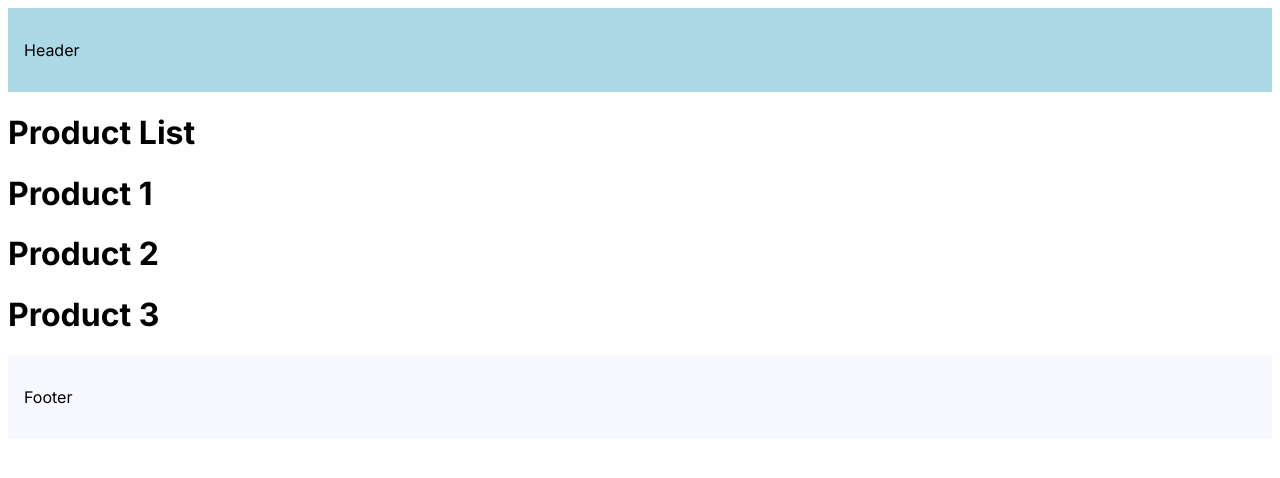
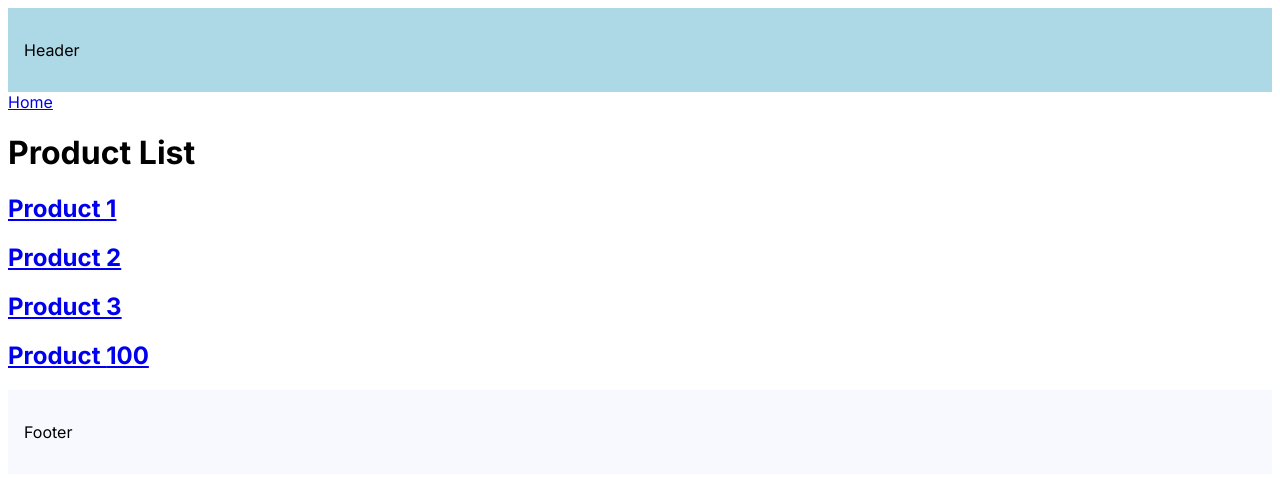
Before and after one commit to kamlesh-simbanic/routing-practice, a Next.js app: page /products in a window 1280 px wide. Shown: the top 478 px of the page. Built offline with nearby package versions, Linux system fonts and the light colour scheme.

Commit message:
Link naviogation

```diff
--- a/src/app/products/page.tsx
+++ b/src/app/products/page.tsx
@@ -1,10 +1,26 @@
+import Link from "next/link";
+
 export default function ProductList() {
+  const productId = 100;
   return (
     <>
+      <Link href={"/"}>Home</Link>
+
       <h1>Product List</h1>
-      <h1>Product 1</h1>
-      <h1>Product 2</h1>
-      <h1>Product 3</h1>
+      <h2>
+        <Link href={"products/1"}> Product 1</Link>
+      </h2>
+      <h2>
+        <Link href={"products/2"}>Product 2</Link>
+      </h2>
+      <h2>
+        <Link href={"products/3"} replace>
+          Product 3
+        </Link>
+      </h2>
+      <h2>
+        <Link href={`products/${productId}`}>Product {productId}</Link>
+      </h2>
     </>
   );
 }
```
Also changed, not shown: src/app/page.tsx (+9 -1 lines).
